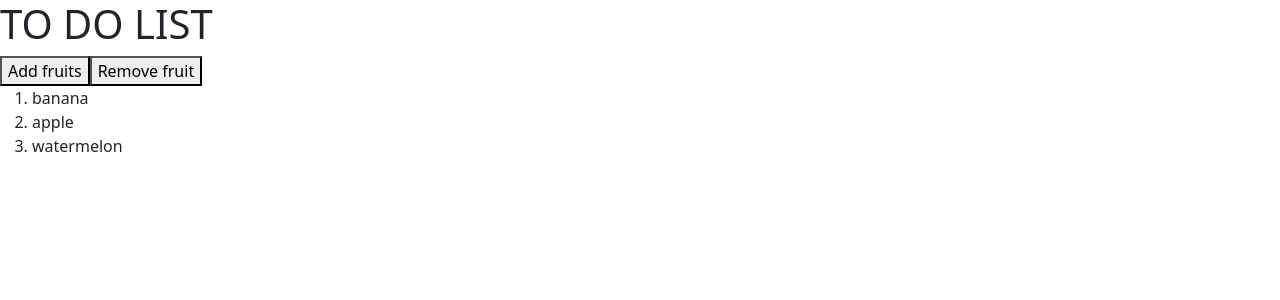
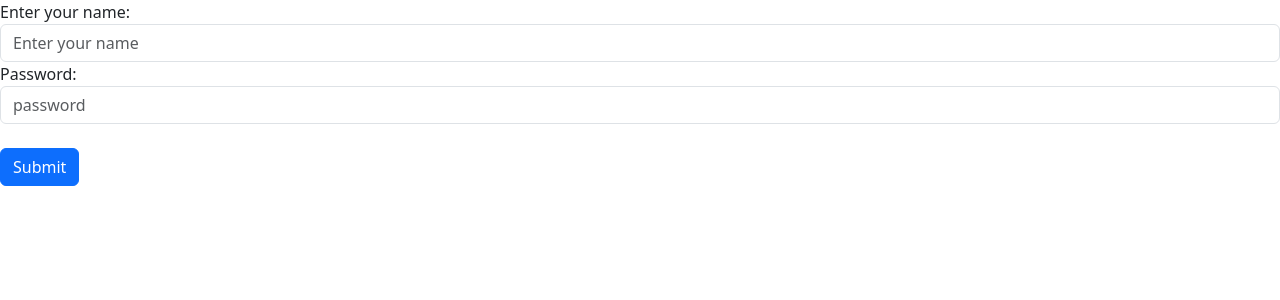
Before and after one commit to Hasruth/react-feb-21, a React (Create React App) app: page / in a window 1280 px wide. Shown: the top 300 px of the page. Built offline with nearby package versions, Linux system fonts and the light colour scheme.

Commit message:
About Forms

```diff
--- a/src/App.js
+++ b/src/App.js
@@ -14,12 +14,14 @@ import ParentEle from './pureComponents/parentEle';
 import UseStateExample1 from './hooks/useStateex1';
 import UseStateExample2 from './hooks/useStateex2';
 import UseStateExample3 from './hooks/useStateex3';
+import UnControlledComponent from './Forms/unControlled';
+import Controlled from './Forms/controlled';
 
 
 function App() {
   return (
 
-<UseStateExample3/>
+<Controlled/>
 
   );
 }
--- /dev/null
+++ b/src/Forms/controlled.js
@@ -0,0 +1,65 @@
+import { useState } from "react"
+
+
+
+const Controlled = () => {
+    const [username, setUsername] = useState("")
+    const [userNameError, setUserError] = useState("")
+
+
+    //event bcoz every function has event
+    const usernameHandler = (event) => {
+
+        const uservalue = event.target.value
+        setUsername(uservalue)
+
+        if (uservalue.length > 5) {
+            setUserError("Username must be less than 5 characters")
+
+        } else {
+            let userInfo = {
+                username: uservalue
+            }
+            setUserError("")
+            // console.log(userInfo)
+        }
+        //console.log("User Typing")
+    }
+
+    return (
+        <>
+            <form >
+                <div className="form-group">
+                    <label htmlFor="txt">Enter your name:</label>
+                    <input type="text"
+                        className="form-control"
+                        id="email"
+                        placeholder="Enter your name"
+                        value={username}
+                        onChange={usernameHandler}
+                    />
+                    {
+                        userNameError ?
+                            <h5 style={{ color: "red" }}>{userNameError}</h5> :
+                            null
+                    }
+                </div>
+                <div className="form-group">
+                    <label htmlFor="pwd">Password:</label>
+                    <input type="password"
+                        className="form-control"
+                        id="pwd"
+                        placeholder="password"
+
+                    />
+                </div>
+                <br></br>
+                <button type="submit" className="btn btn-primary">
+                    Submit
+                </button>
+            </form>
+        </>
+    )
+}
+
+export default Controlled
--- /dev/null
+++ b/src/Forms/unControlled.js
@@ -0,0 +1,63 @@
+import { useRef } from "react"
+
+
+const UnControlledComponent = () => {
+    //useRef returns an object it accepts initial state as for now we take null
+    const usernameRef = useRef(null)
+    const passwordRef = useRef(null)
+
+
+    const submitHandler = (e) => {
+        // preventDefault is used to stop of auto refresh when sumbit is clicked
+        e.preventDefault()
+        //current is property of useRef hook to access the current tag
+        //collecting input from form & storing in a variable
+        const username = usernameRef.current.value
+        const password = passwordRef.current.value
+
+        //performing the basic validations
+        if (username.length > 5 || password.length > 5) {
+            //invalid info
+            alert("Username and password must be less than 5 characters")
+        } else {
+            //valid info
+            //to convert the userinfo to Object
+            const userInfo = {
+                username: username,
+                password: password
+            }
+            console.log(userInfo)
+        }
+    }
+
+    return (
+        <>
+            <form onSubmit={submitHandler}>
+                <div className="form-group">
+                    <label htmlFor="txt">Enter your name:</label>
+                    <input type="text"
+                        className="form-control"
+                        id="email"
+                        placeholder="Enter your name"
+                        ref={usernameRef}
+                    />
+                </div>
+                <div className="form-group">
+                    <label htmlFor="pwd">Password:</label>
+                    <input type="password"
+                        className="form-control"
+                        id="pwd"
+                        placeholder="password"
+                        ref={passwordRef}
+                    />
+                </div>
+                <br></br>
+                <button type="submit" className="btn btn-primary">
+                    Submit
+                </button>
+            </form>
+        </>
+    )
+}
+
+export default UnControlledComponent
--- a/src/hooks/useStateex3.js
+++ b/src/hooks/useStateex3.js
@@ -4,11 +4,12 @@ import { useState } from "react"
 
 
 const UseStateExample3 = () => {
-    const [fruits, setFruits] = useState(["banana", "apple", "watermelon"])
+    const [fruits, setFruits] = useState([])
 
 
     const addfruit = () => {
-        const newList = [...fruits, "newfruits"]
+        var  a=prompt("enter the fruit")
+        const newList = [...fruits, a]
         setFruits(newList)
     }
 
@@ -19,7 +20,7 @@ const UseStateExample3 = () => {
 
     return (
         <>
-            <h1>TO DO LIST</h1>
+            <h1>Add Fruits List</h1>
             <button onClick={addfruit}>Add fruits</button>
             <button onClick={removefruit}>Remove fruit</button>
             <ol>
```
